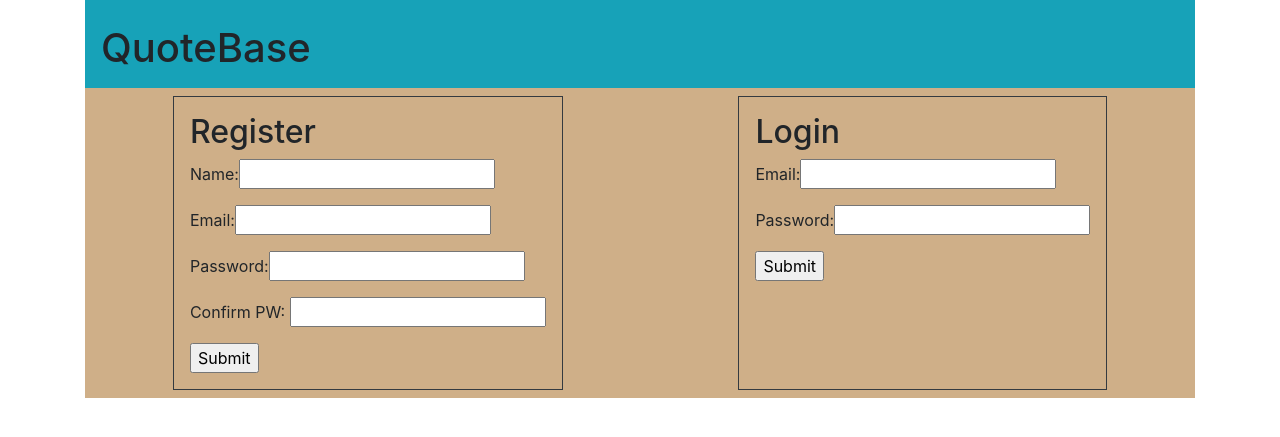
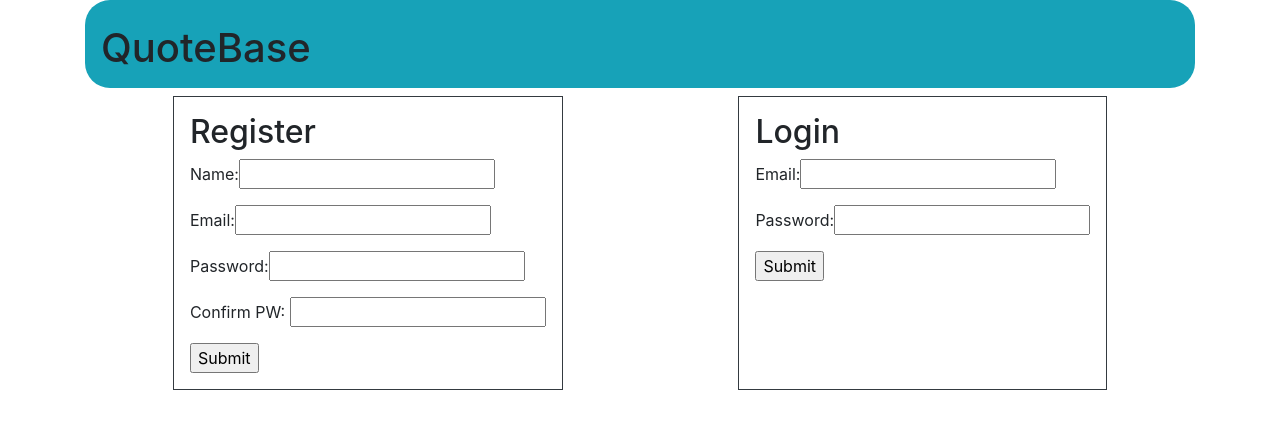
Before and after one commit to ZSorenson1/quotebase, a Django app: page / in a window 1280 px wide. Shown: the top 437 px of the page. Run offline with Django 3.2, Linux system fonts and the light colour scheme; some libraries are stand-ins or nearby versions.

Commit message:
checking to make sure repo is up to date

```diff
--- a/quotesapp/static/css/quotes.css
+++ b/quotesapp/static/css/quotes.css
@@ -1,4 +1,5 @@
 
-.maincontent {
-    background-color: rgb(207, 175, 136);
+
+.navbar {
+    border-radius: 25px;
 }
--- a/quotesapp/templates/index.html
+++ b/quotesapp/templates/index.html
@@ -11,7 +11,6 @@
             <div class="navbar d-flex flex-row justify-content-between align-items-start bg-info">
                 <h1 class="mt-3">QuoteBase</h1>
             </div>
-            <div class="d-flex flex-row justify-content-around maincontent">
                 {% if messages %}
                 <ul class="messages">
                     {% for message in messages %}
@@ -19,6 +18,7 @@
                     {% endfor %}
                 </ul>
                 {% endif %}
+                <div class="d-flex flex-row justify-content-around maincontent">
                 <div class="m-2 p-3 border border-dark black">
                     <form action="/register" method="POST">
                         {% csrf_token %}
--- a/quotesapp/templates/user.html
+++ b/quotesapp/templates/user.html
@@ -1,4 +1,4 @@
-        <div class="d-inlineblock p-5 maincontent">
+        <div class="d-inlineblock p-5">
             <h2>Posts by {{ user.name }}</h2>
             <p>Count: {{ count }}</p>
             <div>
```
